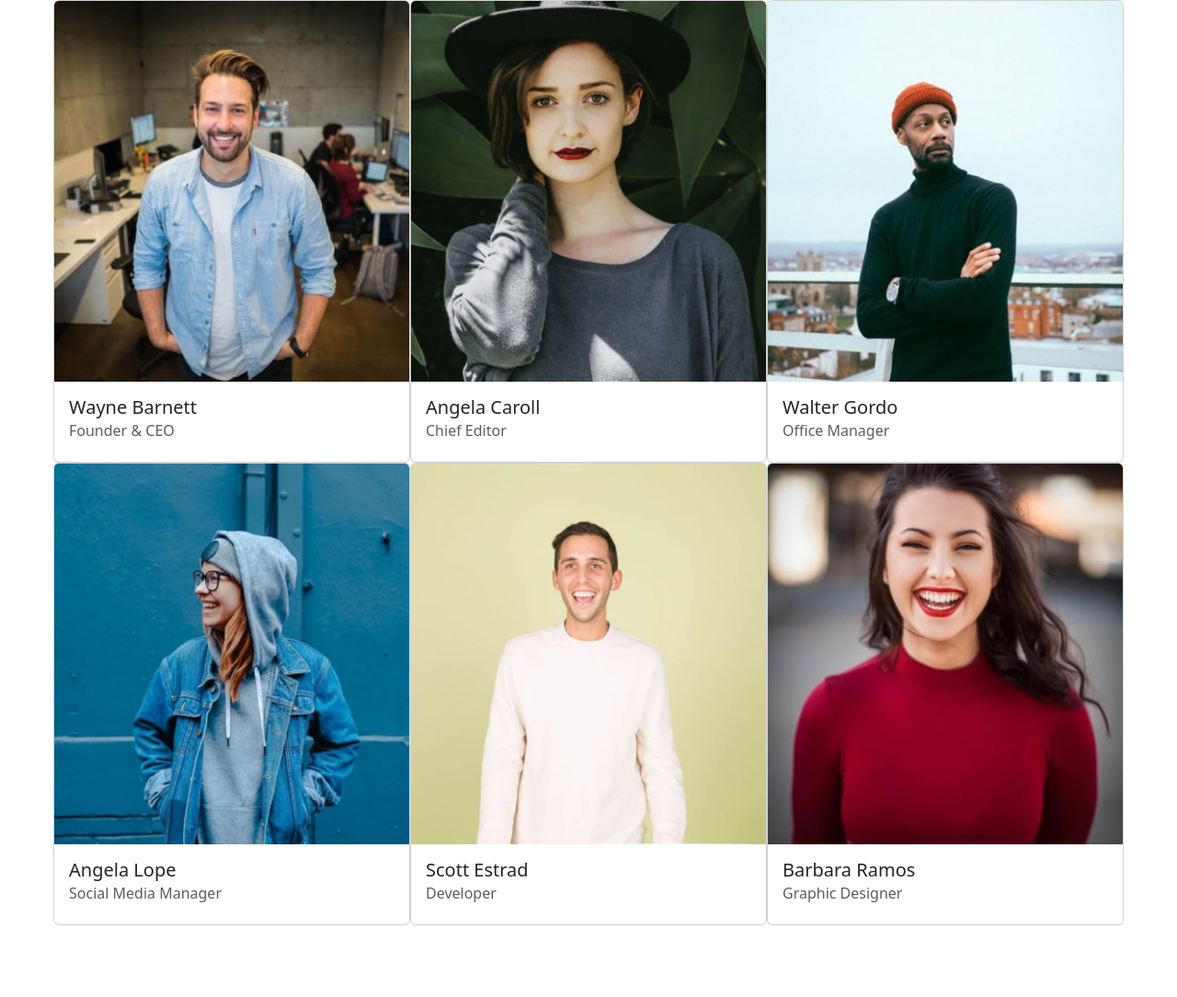
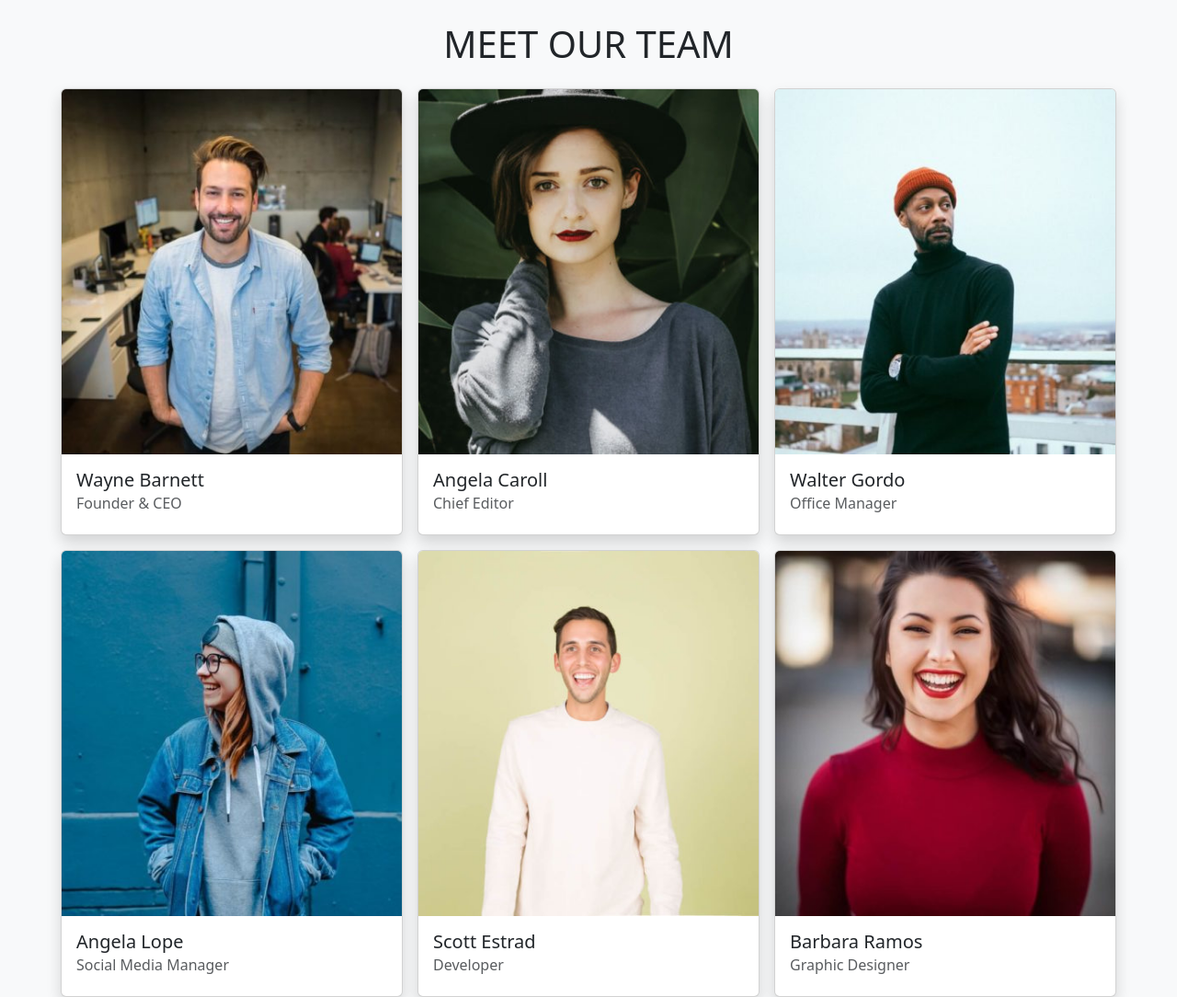
Before and after one commit to francescomascellino/js-our-team, a plain HTML site: page index.html in a window 1280 px wide. Shown: the whole page at 92% size. Before the commit the page ends 1006 px from the top, so only its background shows below. Drawn offline with nearby package versions, Linux system fonts and the light colour scheme.

Commit message:
markup fix

```diff
--- a/assets/js/main.js
+++ b/assets/js/main.js
@@ -118,11 +118,13 @@ for (let i = 0; i < team.length; i++) {
 
     // GENERO UNA VARIABILE CON ALL'INTERNO IL MARKUP
     const cardMarkup =
-        `<div class="card col-4 p-0">
+        `<div class="col-4 g-3">
+        <div class="card shadow">
         <img src="${avatarMarkup}" class="card-img-top" alt="member avatar">
         <div class="card-body">
             <h5 class="card-title">${member.name}</h5>
             <h6 class="card-subtitle mb-2 text-muted ">${member.role}</h6>
+        </div>
         </div>
         </div>`;
 
--- a/index.html
+++ b/index.html
@@ -13,10 +13,10 @@
 
     </head>
 
-    <body>
+    <body class="bg-light">
 
-        <header>
-            <!-- place navbar here -->
+        <header class="text-center">
+            <h1 class="mt-4">MEET OUR TEAM</h1>
         </header>
 
         <main>
@@ -25,27 +25,11 @@
 
                 <div id="cardContEl" class="row gx-5">
 
-                    <!-- <div class="card col-4 p-0">
-                        <img
-                            src="./assets/img/angela-caroll-chief-editor.jpg"
-                            class="card-img-top w-100" alt="member avatar">
-                        <div class="card-body">
-                            <h5 class="card-title">Card title</h5>
-                            <h6 class="card-subtitle mb-2 text-muted ">Card
-                                subtitle</h6>
-
-                        </div>
-                    </div> -->
-
                 </div>
 
             </div>
 
         </main>
-
-        <footer>
-            <!-- place footer here -->
-        </footer>
 
         <script
             src="https://cdn.jsdelivr.net/npm/bootstrap@5.3.1/dist/js/bootstrap.bundle.min.js"
```
